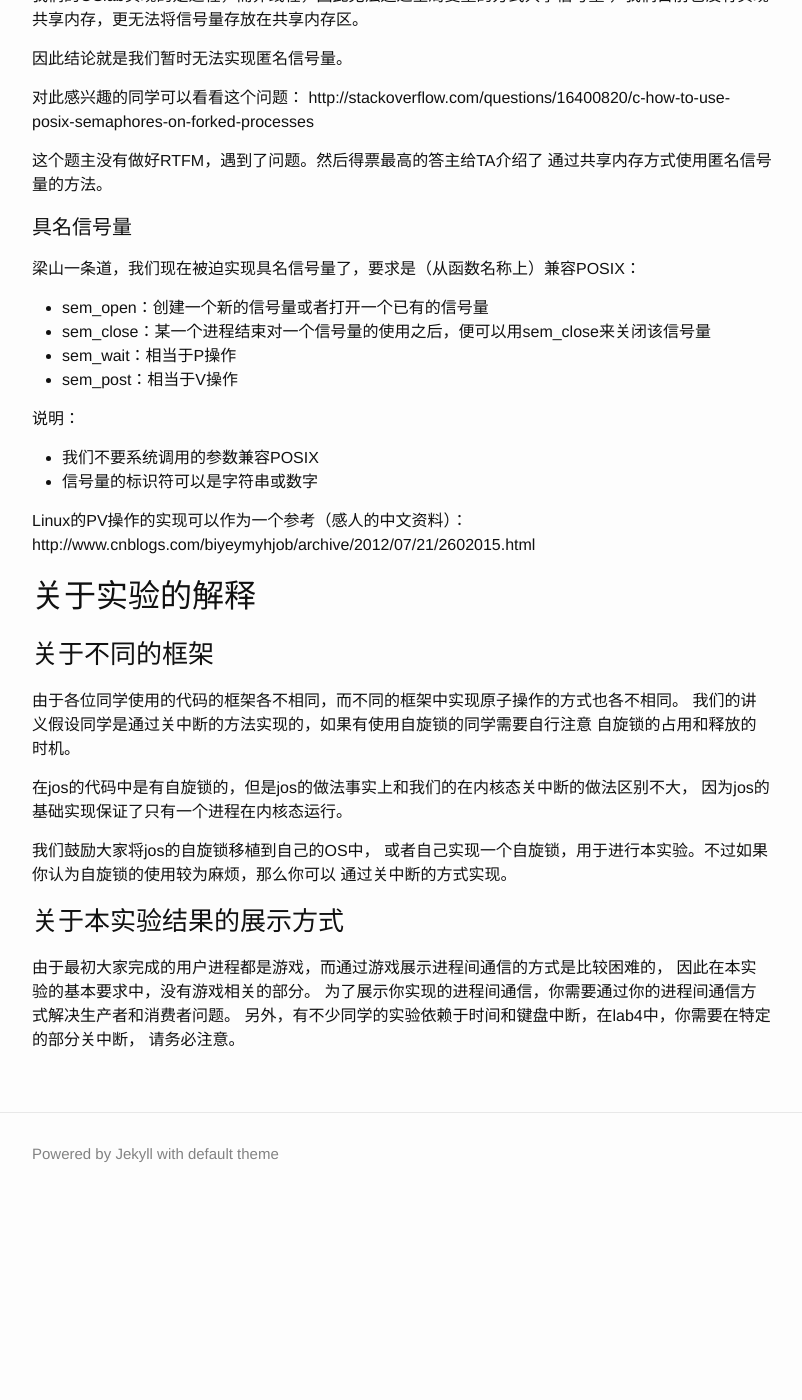
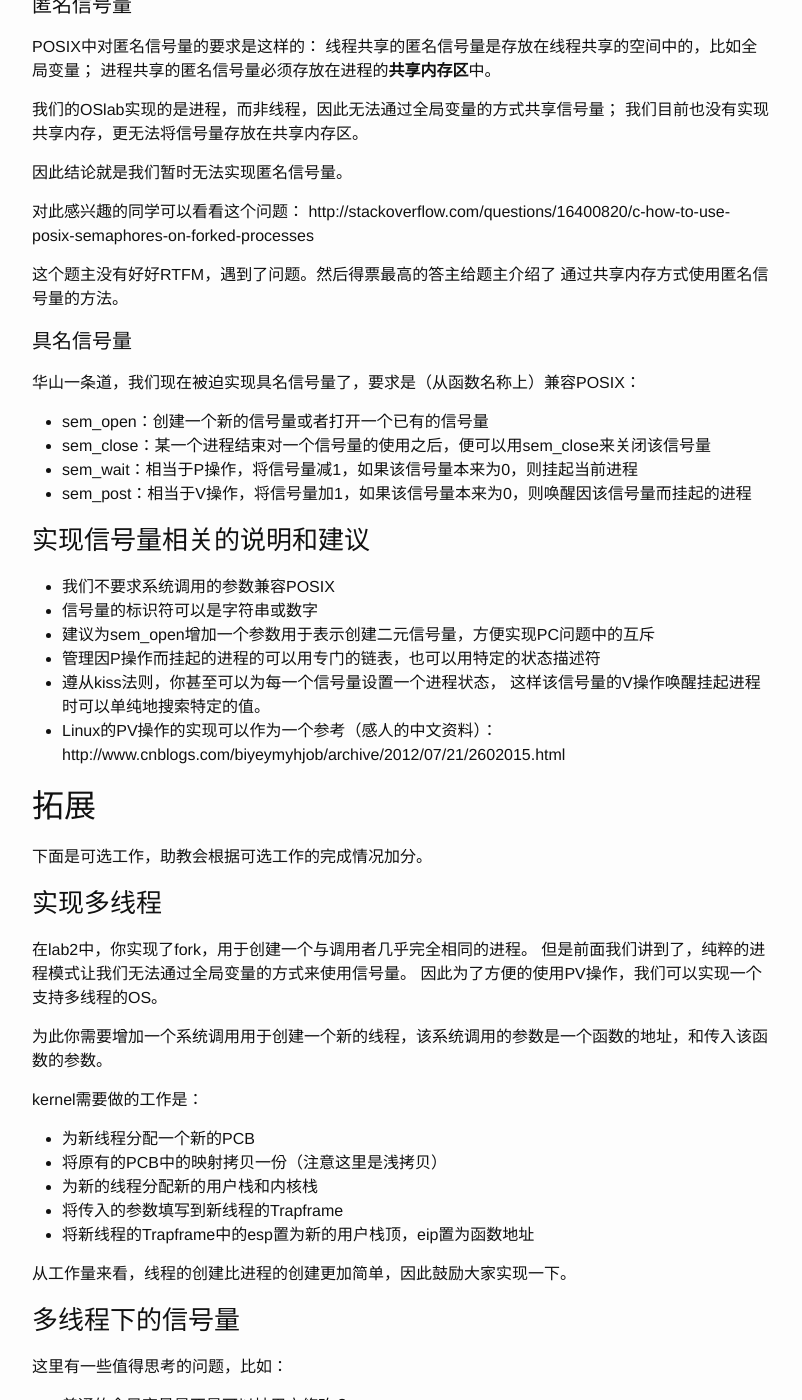
Before and after one commit to Wonicon/nju-oslab-lecture, a Jekyll site: the page built from _posts/2016-04-25-lab-04.md, in a window 1280 px wide and 1400 px high, scrolled down 2189 px. Shown: the whole window, without its empty margins (238-1040 px from the left). Built offline with Jekyll 4.4.1, drawn with Linux system fonts in a browser that asks for light colours; Markdown is read by kramdown in place of the engine named in the settings; comment, search, counter and statistics services are not loaded; before the commit the page ends 3415 px from its top, so only the background shows below that; some of the changed text lies outside the part shown.

Commit message:
optional requirements for lab4

```diff
--- a/_posts/2016-04-25-lab-04.md
+++ b/_posts/2016-04-25-lab-04.md
@@ -76,48 +76,90 @@ POSIX中对匿名信号量的要求是这样的：
 对此感兴趣的同学可以看看这个问题：
 http://stackoverflow.com/questions/16400820/c-how-to-use-posix-semaphores-on-forked-processes
 
-这个题主没有做好RTFM，遇到了问题。然后得票最高的答主给TA介绍了
+这个题主没有好好RTFM，遇到了问题。然后得票最高的答主给题主介绍了
 通过共享内存方式使用匿名信号量的方法。
-
 
 ####具名信号量
 
-梁山一条道，我们现在被迫实现具名信号量了，要求是（从函数名称上）兼容POSIX：
+华山一条道，我们现在被迫实现具名信号量了，要求是（从函数名称上）兼容POSIX：
 
 - sem_open：创建一个新的信号量或者打开一个已有的信号量
-- sem_close：某一个进程结束对一个信号量的使用之后，便可以用sem_close来关闭该信号量
-- sem_wait：相当于P操作
-- sem_post：相当于V操作
+- sem\_close：某一个进程结束对一个信号量的使用之后，便可以用sem_close来关闭该信号量
+- sem_wait：相当于P操作，将信号量减1，如果该信号量本来为0，则挂起当前进程
+- sem_post：相当于V操作，将信号量加1，如果该信号量本来为0，则唤醒因该信号量而挂起的进程
 
-说明：
+### 实现信号量相关的说明和建议
 
-- 我们不要系统调用的参数兼容POSIX
+- 我们不要求系统调用的参数兼容POSIX
 - 信号量的标识符可以是字符串或数字
+- 建议为sem_open增加一个参数用于表示创建二元信号量，方便实现PC问题中的互斥
+- 管理因P操作而挂起的进程的可以用专门的链表，也可以用特定的状态描述符
+- 遵从kiss法则，你甚至可以为每一个信号量设置一个进程状态，
+这样该信号量的V操作唤醒挂起进程时可以单纯地搜索特定的值。
+- Linux的PV操作的实现可以作为一个参考（感人的中文资料）：
+http://www.cnblogs.com/biyeymyhjob/archive/2012/07/21/2602015.html
+
+## 拓展
+
+下面是可选工作，助教会根据可选工作的完成情况加分。
+
+### 实现多线程
+
+在lab2中，你实现了fork，用于创建一个与调用者几乎完全相同的进程。
+但是前面我们讲到了，纯粹的进程模式让我们无法通过全局变量的方式来使用信号量。
+因此为了方便的使用PV操作，我们可以实现一个支持多线程的OS。
+
+为此你需要增加一个系统调用用于创建一个新的线程，该系统调用的参数是一个函数的地址，和传入该函数的参数。
+
+kernel需要做的工作是：
+
+- 为新线程分配一个新的PCB
+- 将原有的PCB中的映射拷贝一份（注意这里是浅拷贝）
+- 为新的线程分配新的用户栈和内核栈
+- 将传入的参数填写到新线程的Trapframe
+- 将新线程的Trapframe中的esp置为新的用户栈顶，eip置为函数地址
+
+从工作量来看，线程的创建比进程的创建更加简单，因此鼓励大家实现一下。
+
+### 多线程下的信号量
+
+这里有一些值得思考的问题，比如：
+
+- 普通的全局变量是不是可以被用户修改？
+- 原来的多进程的信号量的通信方式是否可以照搬？
+- 系统调用的参数应该进行怎样的调整？
+- 如何利用多线程的信号量保证程序按预期执行？
 
 
-Linux的PV操作的实现可以作为一个参考（感人的中文资料）：
-http://www.cnblogs.com/biyeymyhjob/archive/2012/07/21/2602015.html
+### 实现共享内存
 
+这部分没有建议的实现方案，有兴趣的同学可以了解两方面的内容：
 
-## 关于实验的解释
+- Linux的mmap的实现
+- JOS的用户处理缺页
 
-### 关于不同的框架
+如果有同学实现了JOS的COW，可以思考一下，
+能不能直接利用或是修改OS提供的映射内存的系统调用来实现用户进程的共享内存？
+
+## 杂项
+
+### 不同的框架
 
 由于各位同学使用的代码的框架各不相同，而不同的框架中实现原子操作的方式也各不相同。
 我们的讲义假设同学是通过关中断的方法实现的，如果有使用自旋锁的同学需要自行注意
 自旋锁的占用和释放的时机。
 
-在jos的代码中是有自旋锁的，但是jos的做法事实上和我们的在内核态关中断的做法区别不大，
+在jos的代码中是有自旋锁的，但是jos的做法得到的效果事实上和我们的在内核态关中断的做法区别不大，
 因为jos的基础实现保证了只有一个进程在内核态运行。
 
 我们鼓励大家将jos的自旋锁移植到自己的OS中，
 或者自己实现一个自旋锁，用于进行本实验。不过如果你认为自旋锁的使用较为麻烦，那么你可以
 通过关中断的方式实现。
 
-### 关于本实验结果的展示方式
+### 结果展示方式
 
 由于最初大家完成的用户进程都是游戏，而通过游戏展示进程间通信的方式是比较困难的，
 因此在本实验的基本要求中，没有游戏相关的部分。
-为了展示你实现的进程间通信，你需要通过你的进程间通信方式解决生产者和消费者问题。
+为了展示你实现的进程间通信，你需要通过你的进程间通信方式解决**生产者和消费者问题**。
 另外，有不少同学的实验依赖于时间和键盘中断，在lab4中，你需要在特定的部分关中断，
 请务必注意。
```
